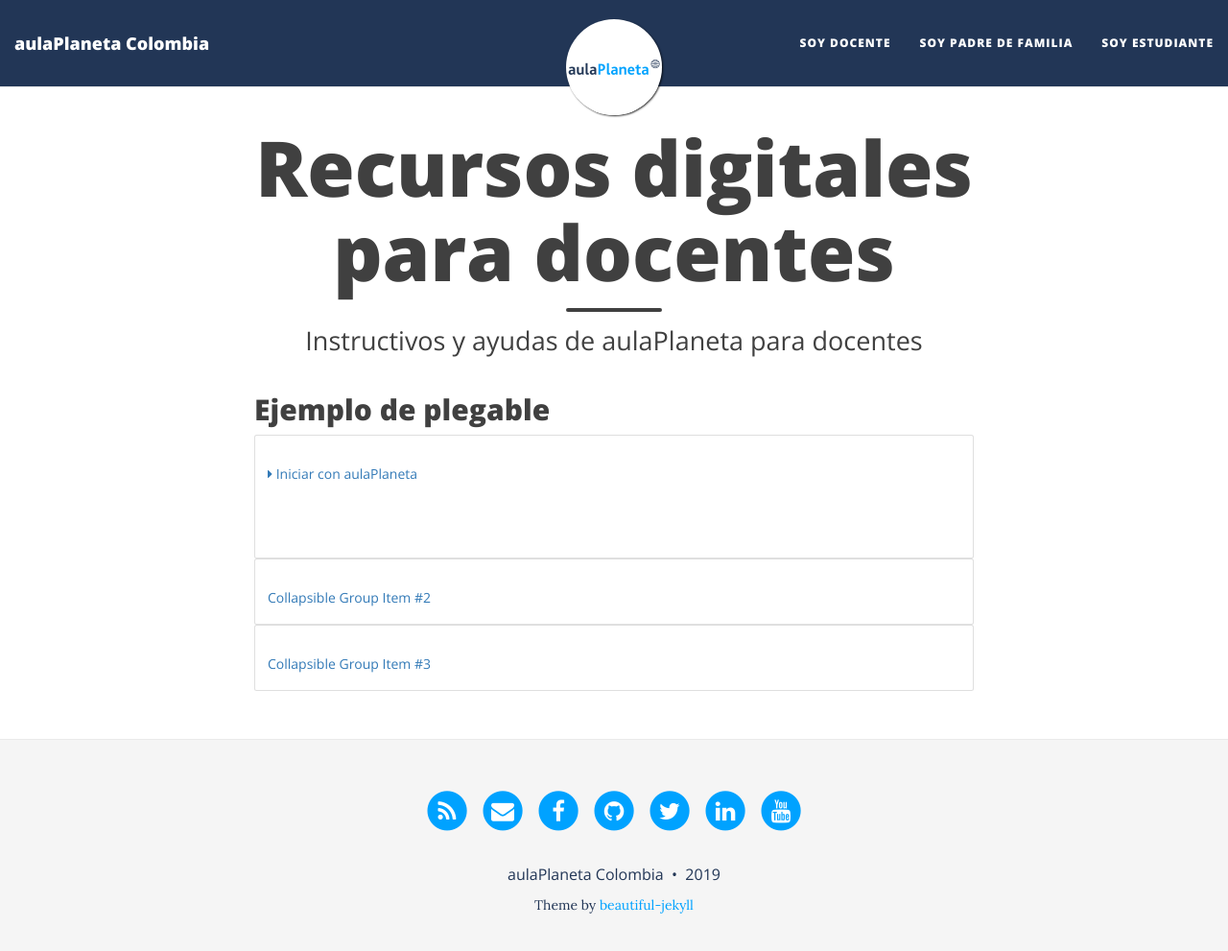
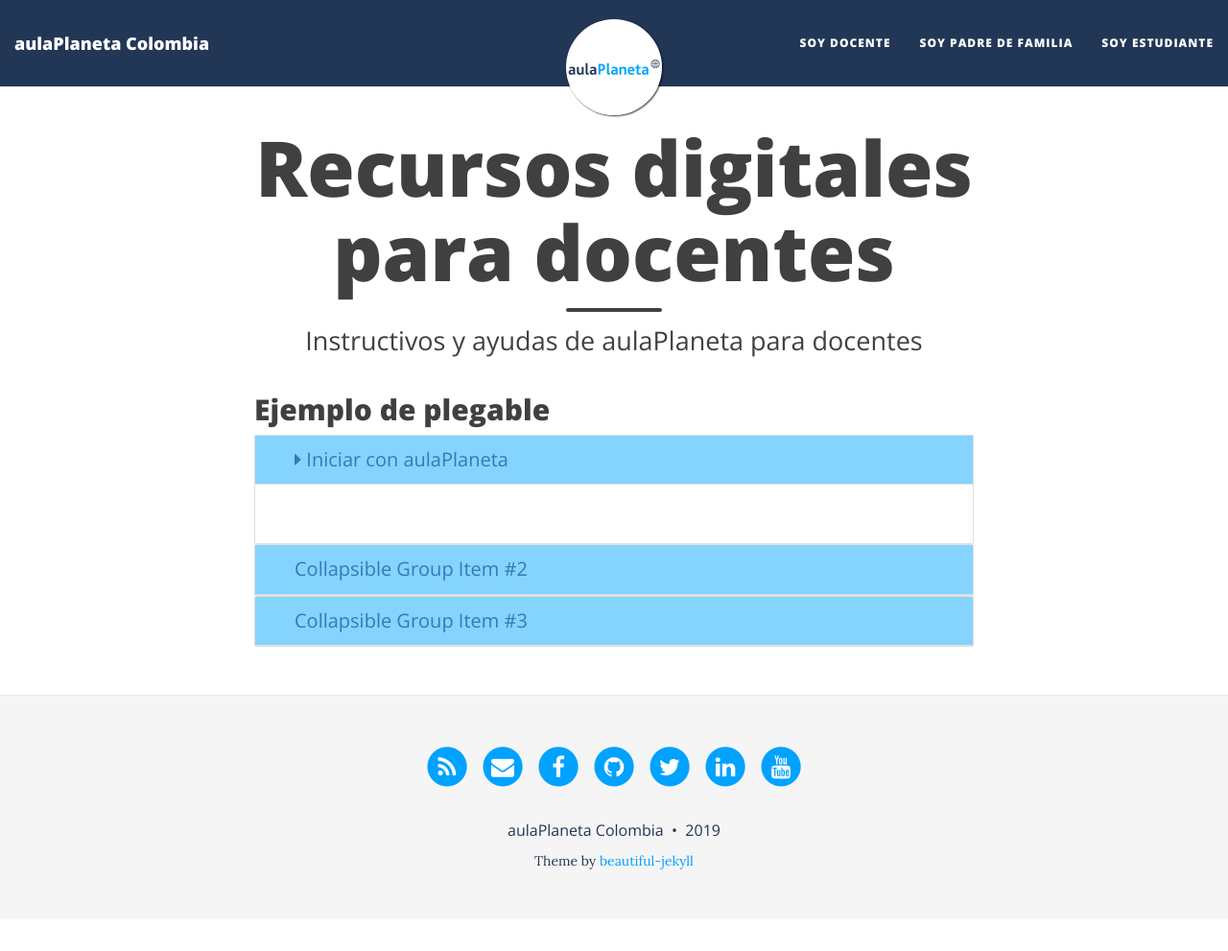
Before and after one commit to AulaPlanetaColombia/AulaPlanetaColombia.github.io, a Jekyll site: the page built from docentes.md, in a window 1280 px wide and 1004 px high. Shown: the top 991 px of the window at 96% size. Built offline with Jekyll 4.4.1, drawn with Linux system fonts in a browser that asks for light colours; nearby versions of some CDN libraries.

Commit message:
Ajustes main.css

```diff
--- a/css/main.css
+++ b/css/main.css
@@ -804,3 +804,23 @@
 .card .card-body .card-title {
     margin-bottom: .75rem;
 }
+.accordion .card .card-header {
+    border-bottom: 1px solid rgba(0,0,0,.125);
+}
+.accordion .card .card-header h2 {
+    margin: 0;
+}
+.accordion .card .card-header h2 button {
+    width: 100%;
+    height: 100%;
+    background-color: #85d3ff;
+    text-align: left;
+    padding: 1rem 4rem;
+    font-size: 2rem;
+}
+.accordion .card .card-header h2 button[aria-expanded="false"] i.fa:before {
+    content: "\f0da";
+}
+.accordion .card .card-header h2 button[aria-expanded="true"] i.fa:before {
+    content: "\f0d7";
+}
```
